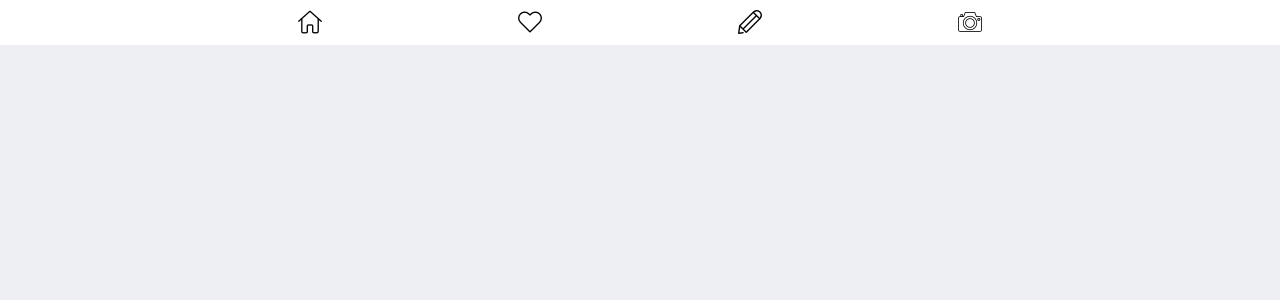
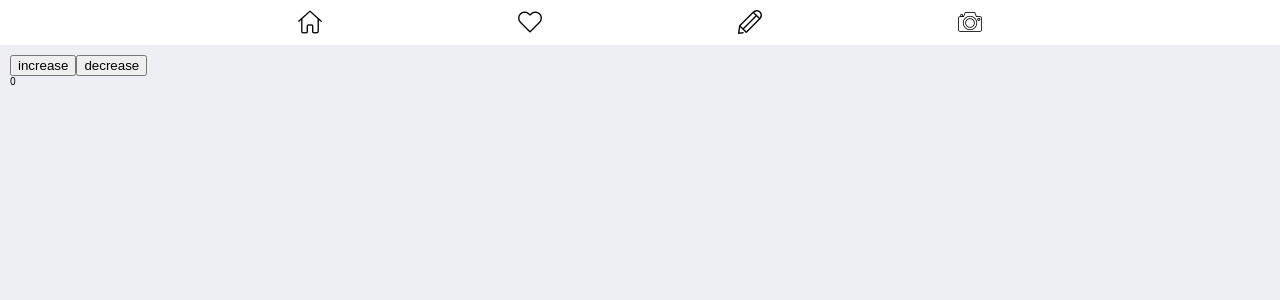
Before and after one commit to StellaKim1230/myblog-frontend, a React (Create React App) app: page /sample in a window 1280 px wide. Shown: the top 300 px of the page. Built offline with nearby package versions, Linux system fonts and the light colour scheme.

Commit message:
Study Context.

```diff
--- a/src/App.tsx
+++ b/src/App.tsx
@@ -4,6 +4,8 @@ import { BrowserRouter as Router, Switch, Route } from 'react-router-dom'
 import LayoutTemplate from './templates/LayoutTemplate'
 import HomeContainer from './containers/HomeContainer'
 import ProfilePage from './pages/ProfilePage'
+
+import Sample from './components/samples/Sample'
 
 import './App.scss'
 
@@ -17,6 +19,7 @@ function App() {
           <Route path="/blogs" exact component={HomeContainer} />
           <Route path="/photos" exact component={HomeContainer} />
           <Route path="/profile" exact component={ProfilePage} />
+          <Route path="/sample" exact component={Sample} />
         </Switch>
       </LayoutTemplate>
     </Router>
--- /dev/null
+++ b/src/components/samples/Blue.tsx
@@ -0,0 +1,20 @@
+import React, { FC, useContext } from 'react'
+
+import Green from './Green'
+
+import { SampleContext } from '../../hooks/sampleContext'
+
+interface Props {}
+
+const Blue: FC<Props> = () => {
+  const { increase, decrease } = useContext(SampleContext)
+  return (
+    <div>
+      <button onClick={increase}>increase</button>
+      <button onClick={decrease}>decrease</button>
+      <Green>green</Green>
+    </div>
+  )
+}
+
+export default Blue
--- /dev/null
+++ b/src/components/samples/Green.tsx
@@ -0,0 +1,16 @@
+import React, { FC, useContext } from 'react'
+
+import { SampleContext } from '../../hooks/sampleContext'
+
+interface Props {}
+
+const Green: FC<Props> = () => {
+  const { number } = useContext(SampleContext)
+  return (
+    <div>
+      <span>{number}</span>
+    </div>
+  )
+}
+
+export default Green
--- /dev/null
+++ b/src/components/samples/Red.tsx
@@ -0,0 +1,15 @@
+import React, { FC } from 'react'
+
+import Blue from './Blue'
+
+interface Props {}
+
+const Red: FC<Props> = () => {
+  return (
+    <div className="red">
+      <Blue>Blue</Blue>
+    </div>
+  )
+}
+
+export default Red
--- /dev/null
+++ b/src/components/samples/Sample.tsx
@@ -0,0 +1,16 @@
+import React, { FC } from 'react'
+
+import Red from './Red'
+import { SampleProvider } from '../../hooks/sampleContext'
+
+interface Props {}
+
+const Sample: FC<Props> = () => {
+  return (
+    <SampleProvider>
+      <Red />
+    </SampleProvider>
+  )
+}
+
+export default Sample
--- /dev/null
+++ b/src/hooks/sampleContext.tsx
@@ -0,0 +1,41 @@
+import React, { createContext, FC, useState } from 'react'
+
+const SampleContext = createContext({
+  number: 0,
+  increase: () => {},
+  decrease: () => {},
+})
+
+const SampleProvider: FC = ({ children }) => {
+  const increase = () => {
+    setNumber((prevState) => {
+      return {
+        ...prevState,
+        number: prevState.number + 1,
+      }
+    })
+  }
+
+  const decrease = () => {
+    setNumber((prevState) => {
+      return {
+        ...prevState,
+        number: prevState.number - 1,
+      }
+    })
+  }
+
+  const initialState = {
+    number: 0,
+    increase,
+    decrease,
+  }
+
+  const [number, setNumber] = useState(initialState)
+
+  return (
+    <SampleContext.Provider value={number}>{children}</SampleContext.Provider>
+  )
+}
+
+export { SampleContext, SampleProvider }
```
Also changed, not shown: src/components/Button.tsx (added, +11 -0 lines).
